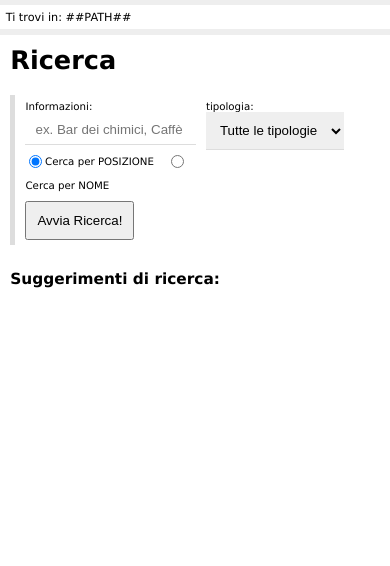
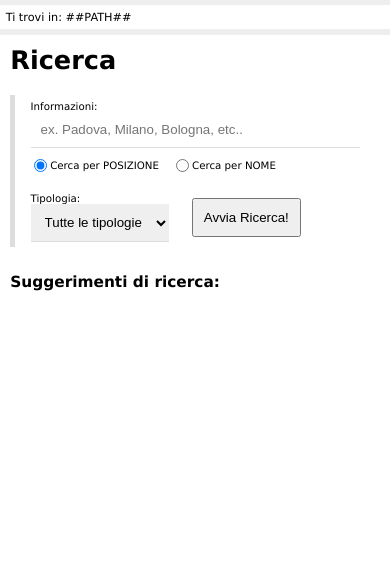
Before and after one commit to EgonGalvani/RestReview, a PHP site: page /html/index.html in a window 390 px wide. Shown: the part 79-645 px from the top of the page. Run offline with PHP 8.4, Linux system fonts and the light colour scheme.

Commit message:
Prima versione responsive di index.html e piccole modifiche a base.html

```diff
--- a/css/style.css
+++ b/css/style.css
@@ -237,7 +237,6 @@ input[type="text"]:focus, select:focus  {
 
 #sbar {
     width: calc(100% - 2em);
-    padding-bottom: 0.5em;
 }
 
 #tipologia {
@@ -360,7 +359,6 @@ input[type="text"]:focus, select:focus  {
         margin-left: 0px;
         order: 3;
         border: 0;
-        padding: 1em;
     }
 
     #menu {
@@ -384,4 +382,17 @@ input[type="text"]:focus, select:focus  {
         padding: 0.5em;
     }
     #header { padding: 1em; }
+    #content {
+        padding: 1em;
+    }
+    .in_wrapper, #search_btn {
+        margin-top: 2em;
+        margin-left: 0.5em;
+    }
+
+    .in_wrapper:first-of-type {
+        width: 95%;
+        margin-top: 0;
+    }
+
 }
--- a/html/base.html
+++ b/html/base.html
@@ -40,8 +40,6 @@
 
         <div id="content">
             ##CONTENUTO##
-
-
         </div>
 
         <div id="footer">
--- a/html/chisiamo.html
+++ b/html/chisiamo.html
@@ -67,7 +67,6 @@
                 più giovani ai più anziani per risolvere il tipico dilemma del sabato sera: dove si cena oggi?
                 Ci siamo quindi proposti di cercare una soluzione al problema che permetta di risparmiare tempo,
                 mostrando tutti i migliori ristoranti della zona in cui ci si trova.
-
             </p>
         </div>
 
--- a/html/index.html
+++ b/html/index.html
@@ -43,17 +43,17 @@
                 <fieldset>
                     <div class="in_wrapper">
                         <label for="sbar" class="in_wrapper_title">Informazioni:</label>
-                        <input id="sbar" tabindex="1" name="sbar" type="text" placeholder="ex. Bar dei chimici, Caffè Pefrocchi, ..."/>
+                        <input id="sbar" tabindex="1" name="sbar" type="text"/>
 
                         <input type="radio"  tabindex="2" id="f_posizione" name="filter" checked="checked" value="0" />
                         <label for="f_posizione">Cerca per POSIZIONE</label>
 
-                        <input type="radio" id="n_filter" name="filter" value="1" />
-                        <label for="n_filter">Cerca per NOME</label>
+                        <input type="radio" id="f_nome" name="filter" value="1" />
+                        <label for="f_nome">Cerca per NOME</label>
                     </div>
 
                     <div class="in_wrapper">
-                        <label for="tipologia" class="in_wrapper_title">tipologia: </label>
+                        <label for="tipologia" class="in_wrapper_title">Tipologia: </label>
                         <select id="tipologia" name="tipologia" tabindex="3">
                             <option value="0" selected="selected">Tutte le tipologie</option>
                             <option value="1">tipologia1</option>
@@ -81,7 +81,7 @@
 
             </div>
         -->
-
+            <script type="text/javascript" src="../js/script.js"></script>
         </div>
 
         <div id="footer">
--- a/js/script.js
+++ b/js/script.js
@@ -37,9 +37,9 @@ function scrollTo(element, to, duration) {
 
 // GESTIONE CLICK SU HAMBURGER
 var hamburger = document.getElementById("hamburger");
-var hTargetID = hamburger.getAttribute("href").substr(1); // rimuovo il # dall'href ==> ottengo l'id
+//var hTargetID = hamburger.getAttribute("href").substr(1); // rimuovo il # dall'href ==> ottengo l'id
 // elmento a cui bisogna arrivare quando l'hamburger viene cliccato
-var hTarget = document.getElementById(hTargetID);
+//var hTarget = document.getElementById(hTargetID);
 /*
 hamburger.addEventListener("click", function(e) {
     e.preventDefault();
@@ -47,28 +47,50 @@ hamburger.addEventListener("click", function(e) {
 }); */
 
 // GESTIONE BOTTONE PER TORNARE A INIZIO PAGINA
-var screenHeight = window.screen.height;
-var documentHeight = document.documentElement.scrollHeight;
 var scrollBtn = document.getElementById("scrollBtn");
 
 // lo scroll massimo è di documentHeight - screenHeight
-
-const LIMIT = screenHeight * 0.25;
 window.onscroll = function() {
     // valuto se ha senso introdurre il bottone nella pagina (il controllo viene messo all'interno
     // dell'evento per gestire anche eventuali ridimensionamenti in verticale)
+
+    var screenHeight = window.screen.height;
+    var documentHeight = document.documentElement.scrollHeight;
+
     if(documentHeight > screenHeight*1.5) {
 
+        var LIMIT = screenHeight * 0.25;
+
         // mostro il bottone se lo scroll è superiore a una certa soglia (LIMIT)
-        if(document.body.scrollTop > LIMIT || document.documentElement.scrollTop > LIMIT)
-            this.removeClass(scrollBtn, "hide");
-        else
-            this.addClass(scrollBtn, "hide");
+       // if(document.body.scrollTop > LIMIT || document.documentElement.scrollTop > LIMIT)
+           // this.removeClass(scrollBtn, "hide");
+       // else
+           // this.addClass(scrollBtn, "hide");
     }
 };
 
+/********************* CODICE PER LA PAGINA INDEX.HTML (RICERCA)  */
 
+// placeholder
+const positionPH = "ex. Padova, Milano, Bologna, etc..";
+const namePH = "ex. Caffè Pedrocchi, Bar dai Chimici, etc..";
 
+var posFilter = document.getElementById("f_posizione");
+var nameFilter = document.getElementById("f_nome");
+var sbar = document.getElementById("sbar");
+
+// di default il filtro sulla posizione è attivo, imposto quindi il relativo placeholder
+sbar.setAttribute("placeholder", positionPH);
+
+posFilter.addEventListener("change", function(e) {
+    if(e.target.checked)
+        sbar.setAttribute("placeholder", positionPH);
+});
+
+nameFilter.addEventListener("change", function(e) {
+    if(e.target.checked)
+        sbar.setAttribute("placeholder", namePH);
+});
 
 /****************** CODICE PER LA PAGINA FAQ.HTML *****************************/
 
```
